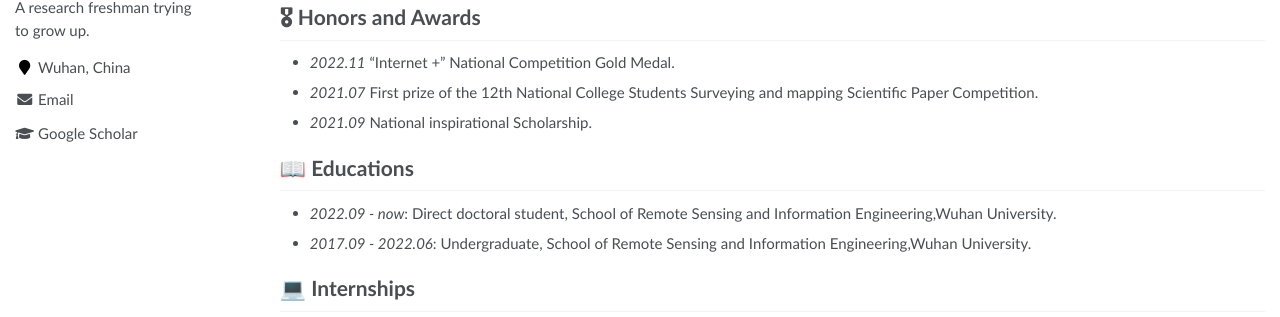
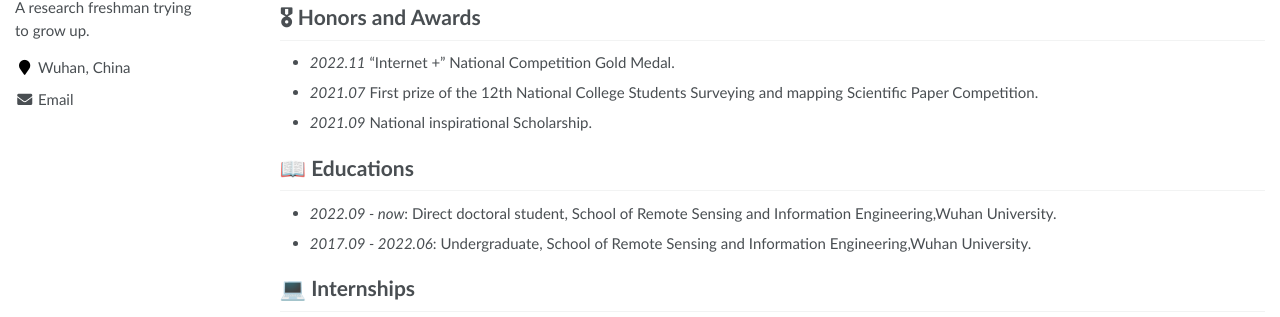
Before and after one commit to RayeRen/acad-homepage.github.io, a Jekyll site: the page built from _pages/about.md, in a window 1280 px wide. Shown: the part 357-674 px from the top of the page. Built offline with Jekyll 4.4.1, drawn with Linux system fonts in a browser that asks for light colours.

Commit message:
Update _config.yml

```diff
--- a/_config.yml
+++ b/_config.yml
@@ -27,7 +27,7 @@ author:
   location         : "Wuhan, China"
   employer         :
   pubmed           :
-  googlescholar    : "https://scholar.google.com/citations?user=YOUR_GOOGLE_SCHOLAR_ID"
+  #googlescholar    : "https://scholar.google.com/citations?user=YOUR_GOOGLE_SCHOLAR_ID"
   email            : "sissie_zhang@whu.edu.cn"
   researchgate     :  # e.g., "https://www.researchgate.net/profile/yourprofile"
   uri              :
```
